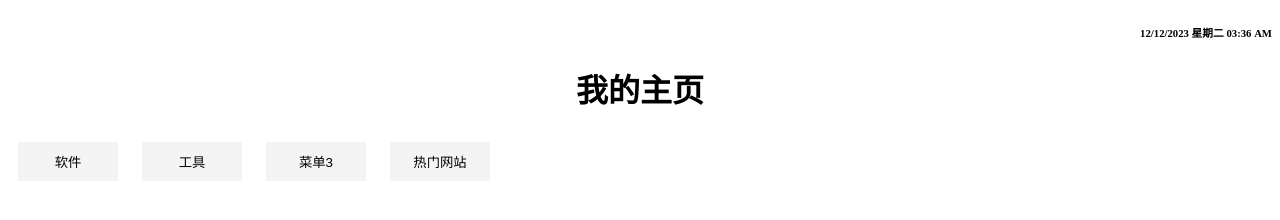
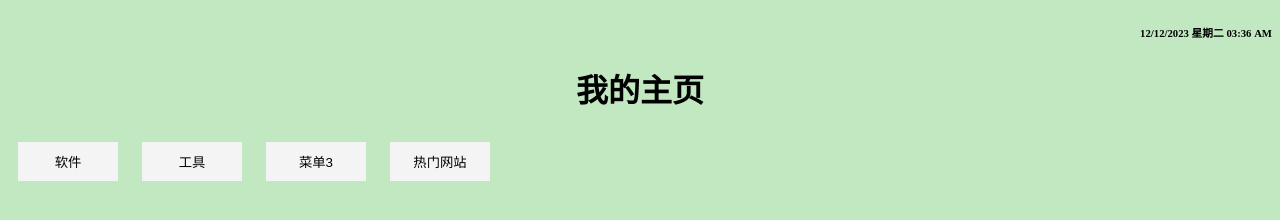
Before and after one commit to wxhzhwxhzh/myweb, a plain HTML site: page index.html in a window 1280 px wide. Drawn offline with Linux system fonts and the light colour scheme.

Commit message:
修改背景色

```diff
--- a/style.css
+++ b/style.css
@@ -1,3 +1,7 @@
+body {
+    background-color: #c1e8c1; /* 使用十六进制颜色码表示淡绿色 */
+  }
+
 h1 {
     font-family: KaiTi, "楷体";
     text-align: center;
```
